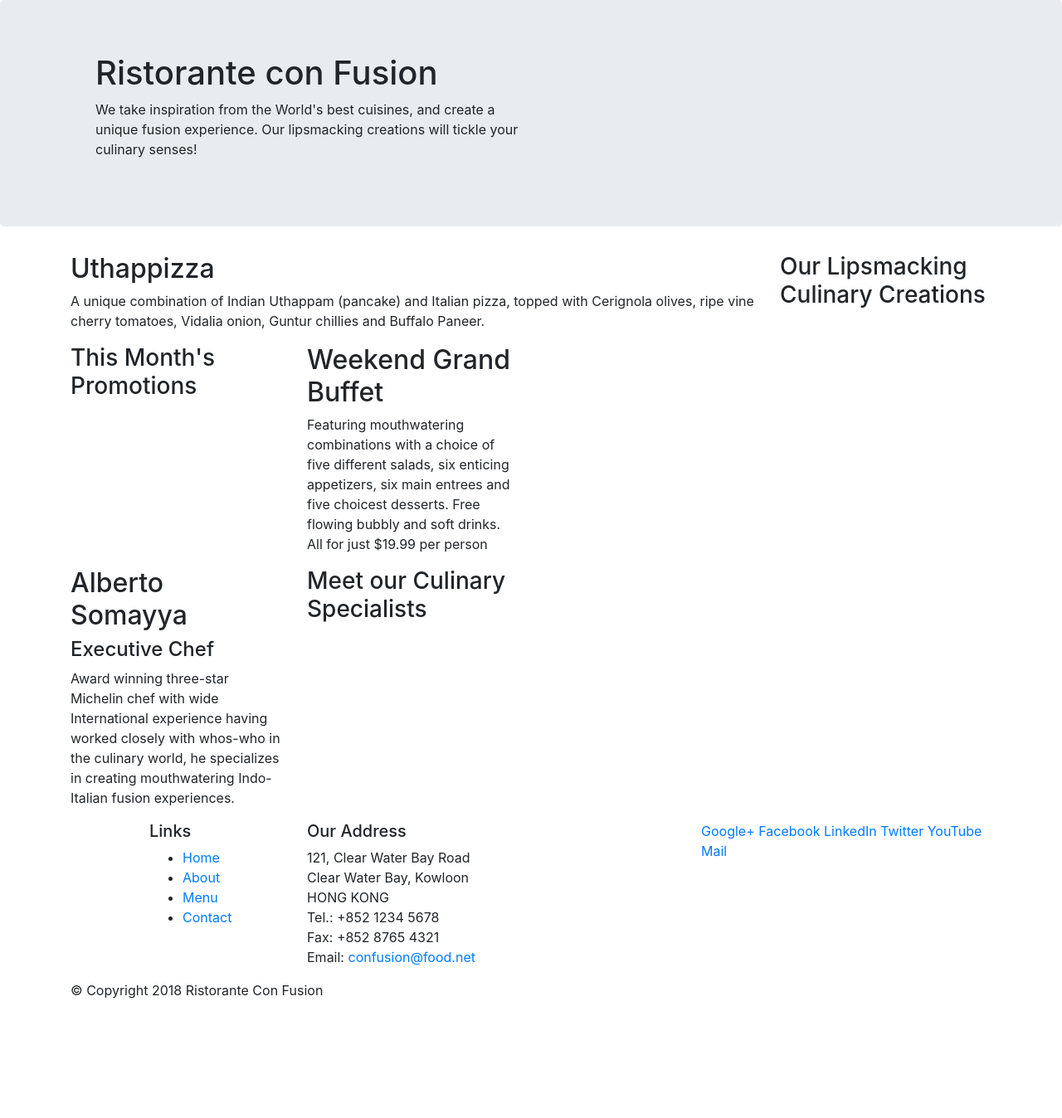
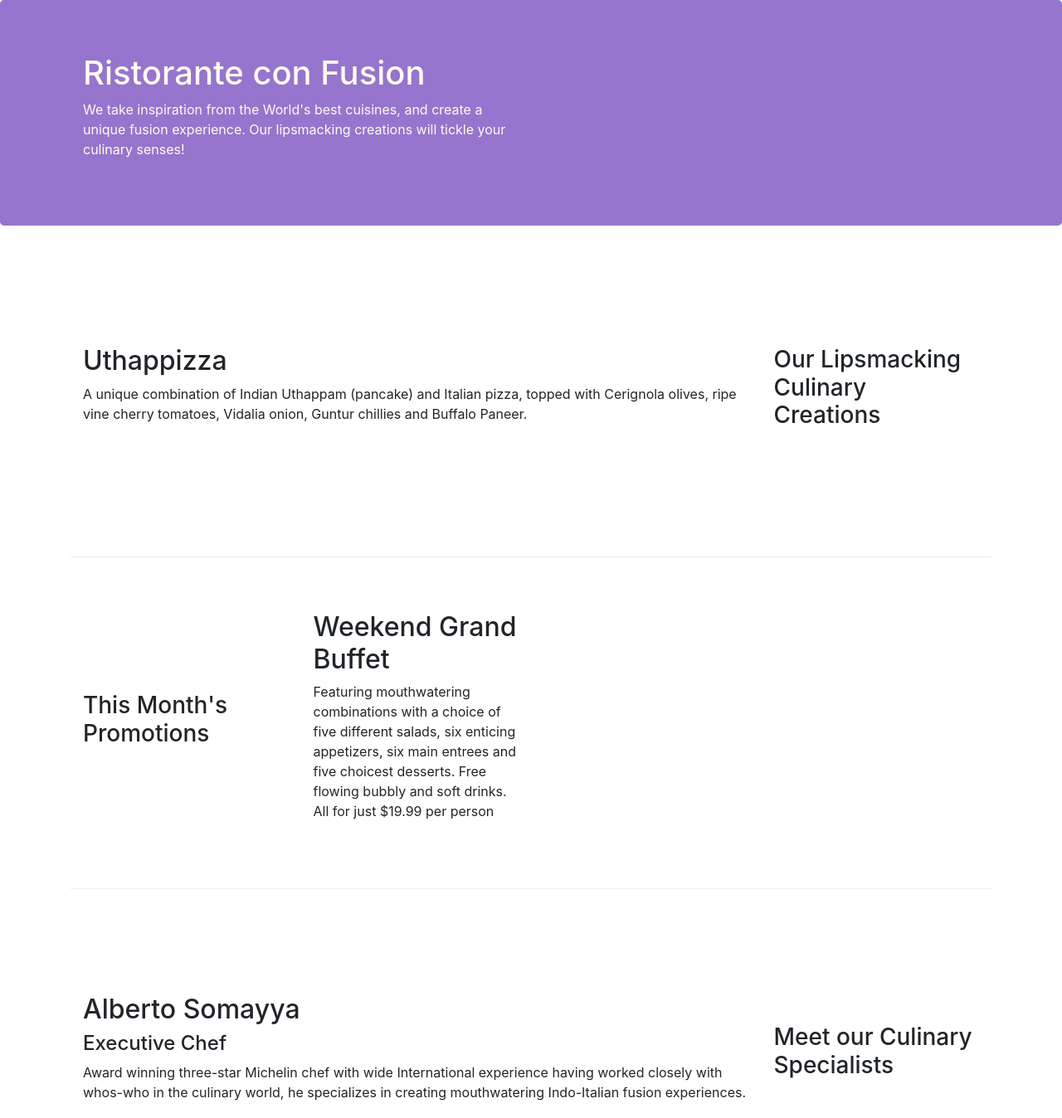
Before and after one commit to adityaghosh996/bootstrap, a website: page index.html in a window 1280 px wide. Shown: the top 1348 px of the page at 83% size. Before the commit the page ends 1222 px from the top, so only its background shows below. Drawn offline with nearby package versions, Linux system fonts and the light colour scheme.

Commit message:
bootrap grid allignment part-2

```diff
--- /dev/null
+++ b/css/styles.css
@@ -0,0 +1,30 @@
+.row-header{
+    margin: 0px auto;
+    padding: 0px auto;
+}
+
+.row-content{
+    margin: 0px auto;
+    padding: 50px 0px 50px 0px;
+    border-bottom: 1px ridge;
+    min-height: 400px;
+}
+
+.footer{
+    background-color: #D1C4E9;
+    margin: 0px auto;
+    padding: 20px 0px 20px 0px;
+}
+
+.jumbotron{
+    padding: 70 px 30 px 70 px 30 px;
+    margin: 0px auto;
+    background: #9575CD;
+    color: floralwhite;
+}
+
+.address{
+    font-size: 80%;
+    margin: 0px;
+    color: #0f0f0f;
+}
--- a/index.html
+++ b/index.html
@@ -9,6 +9,7 @@
 
      <!-- Bootstrap CSS -->
      <link rel="stylesheet" href="node_modules/bootstrap/dist/css/bootstrap.min.css">
+     <link rel="stylesheet" href="css/styles.css">
     <title>Ristorante Con Fusion</title>
 </head>
 
@@ -16,7 +17,7 @@
 
     <header class="jumbotron">
         <div class="container">
-            <div class="container">
+            <div class="row row-header">
                 <div class="col-12 col-sm-6">
                     <h1>Ristorante con Fusion</h1>
                     <p>We take inspiration from the World's best cuisines, and create a unique fusion experience. Our lipsmacking creations will tickle your culinary senses!</p>
@@ -28,7 +29,7 @@
     </header>
 
     <div class="container">
-        <div class="row">
+        <div class="row row-content align-items-center">
             <div class="col-12 col-sm-4 order-sm-last col-md-3">
                 <h3>Our Lipsmacking Culinary Creations</h3>
             </div>
@@ -39,7 +40,7 @@
         </div>
 
 
-        <div class="row">
+        <div class="row row-content align-items-center">
             <div class="col-12 col-sm-4 col-md-3">
                 <h3>This Month's Promotions</h3>
             </div>
@@ -49,11 +50,11 @@
             </div>
         </div>
 
-        <div class="row">
+        <div class="row row-content align-items-center">
             <div class="col-12 col-sm-4 order-sm-last col-md-3">
                 <h3>Meet our Culinary Specialists</h3>
             </div>
-            <div class="col-12 col-sm-4 order-sm-first col-md-3">
+            <div class="col-12 col-sm-4 order-sm-first col-md">
                 <h2>Alberto Somayya</h2>
                 <h4>Executive Chef</h4>
                 <p>Award winning three-star Michelin chef with wide International experience having worked closely with whos-who in the culinary world, he specializes in creating mouthwatering Indo-Italian fusion experiences. </p>
@@ -61,12 +62,12 @@
         </div>
     </div>
 
-    <footer>
+    <footer class="footer">
         <div class="container">
             <div class="row">
                 <div class="col-4 offset-1 col-sm-2">
                     <h5>Links</h5>
-                    <ul>
+                    <ul class="list-unstyled">
                         <li><a href="#">Home</a></li>
                         <li><a href="#">About</a></li>
                         <li><a href="#">Menu</a></li>
@@ -84,8 +85,8 @@
 		              Email: <a href="mailto:confusion@food.net">confusion@food.net</a>
 		           </address>
                 </div>
-                <div class="col-12 col-sm-4">
-                    <div>
+                <div class="col-12 col-sm-4 align-self-center">
+                    <div class="text-center">
                         <a href="http://google.com/+">Google+</a>
                         <a href="http://www.facebook.com/profile.php?id=">Facebook</a>
                         <a href="http://www.linkedin.com/in/">LinkedIn</a>
@@ -95,7 +96,7 @@
                     </div>
                 </div>
            </div>
-           <div class="row">
+           <div class="row justify-content-center">
                 <div class="col-auto">
                     <p>© Copyright 2018 Ristorante Con Fusion</p>
                 </div>
```
